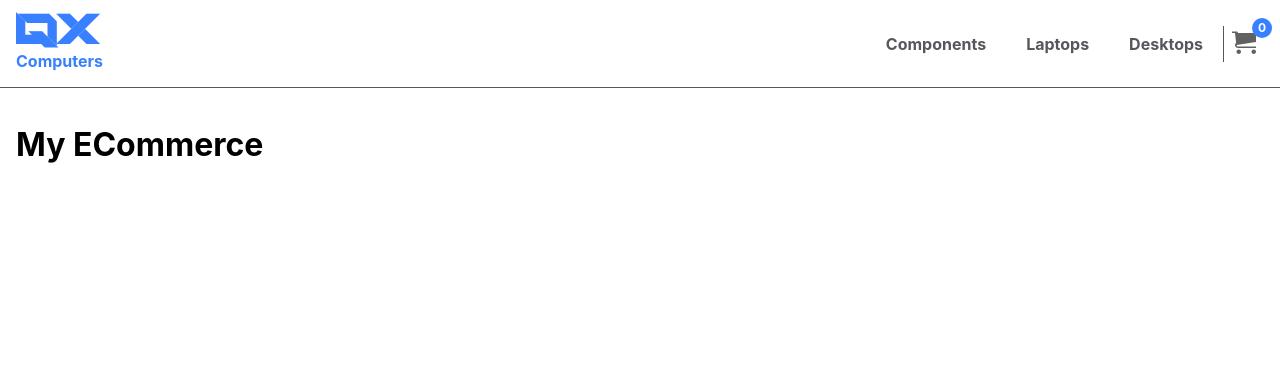
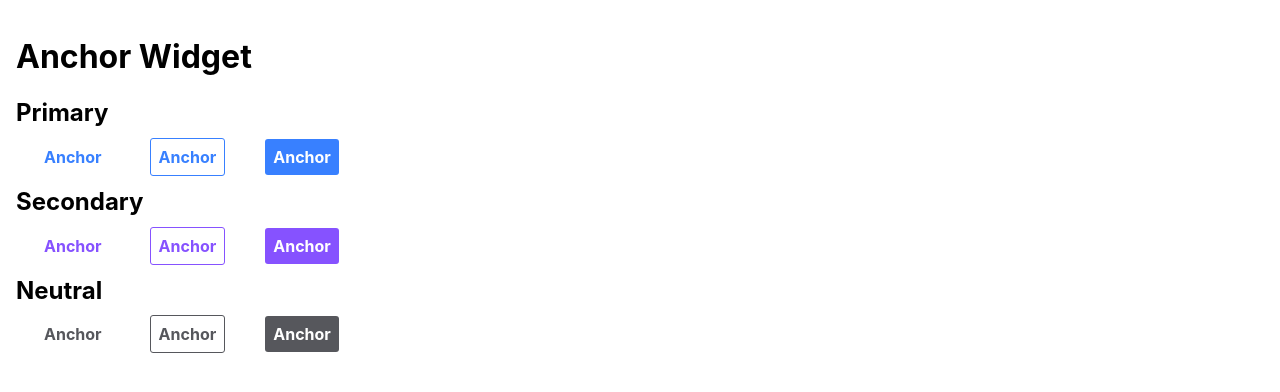
Before and after one commit to matt-314/QXComputer-Project, a React (Create React App) app: page / in a window 1280 px wide. Shown: the top 392 px of the page. Built offline with nearby package versions, Linux system fonts and the light colour scheme.

Commit message:
feat: added testMode attribute to the App widget so we can render the different test pages

```diff
--- a/src/App.jsx
+++ b/src/App.jsx
@@ -1,12 +1,30 @@
 import React from 'react';
+
+import PropTypes from 'prop-types';
+import AnchorTestPage from './_tests/AnchorTestPage';
 
 import Main from './components/Main/Main';
 import Navbar from './components/Navbar/Navbar';
 
 import styles from './App.module.css';
 
-function App() {
+function getTestPage(testMode) {
+  switch (testMode.page) {
+    case 'anchor':
       return (
+        <main className={styles.contentPadding}>
+          <AnchorTestPage />
+        </main>
+      );
+    default:
+      return null;
+  }
+}
+
+function App({ testMode }) {
+  return testMode
+    ? getTestPage(testMode)
+    : (
       <>
         <header className={`${styles.contentPadding} ${styles.header}`}>
           <Navbar />
@@ -18,4 +36,14 @@ function App() {
     );
 }
 
+App.propTypes = {
+  testMode: PropTypes.objectOf({
+    page: PropTypes.oneOf(['anchor']),
+  }),
+};
+
+App.defaultProps = {
+  testMode: undefined,
+};
+
 export default App;
--- a/src/index.jsx
+++ b/src/index.jsx
@@ -7,7 +7,7 @@ import reportWebVitals from './reportWebVitals';
 const root = ReactDOM.createRoot(document.getElementById('root'));
 root.render(
   <React.StrictMode>
-    <App />
+    <App testMode={{ page: 'anchor' }} />
   </React.StrictMode>,
 );
 
```
Lines whose indentation alone changed are shown as unchanged.
